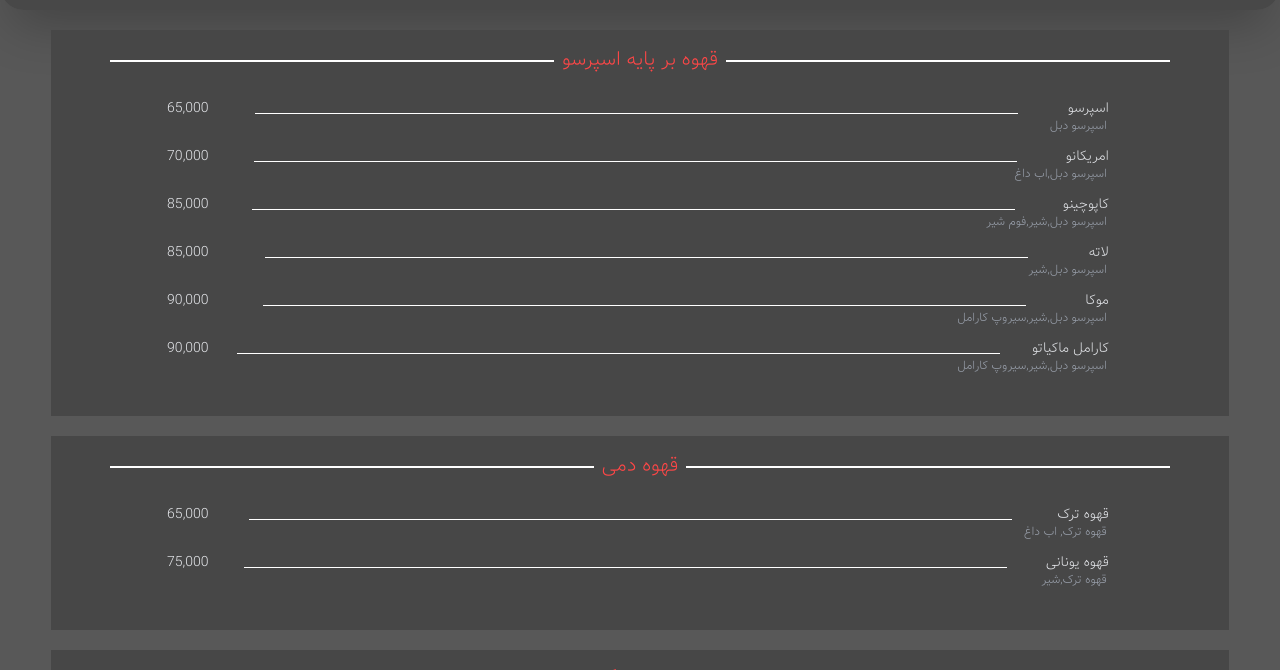
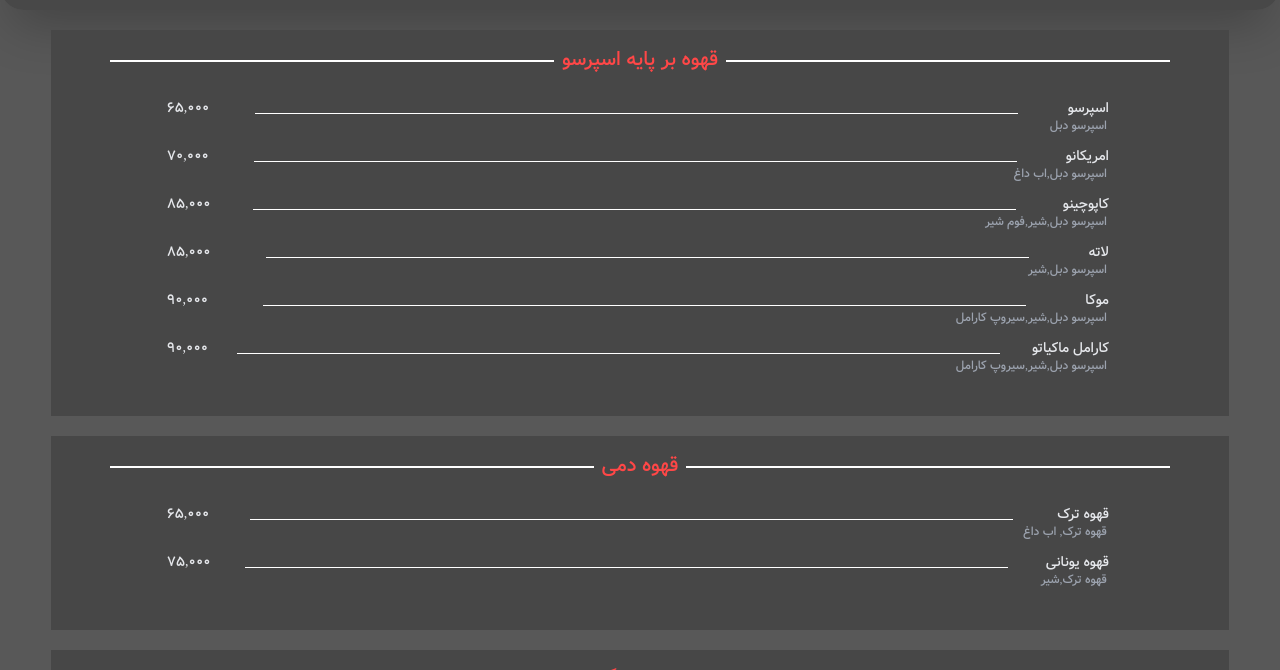
Before and after one commit to rogitxtdff/pazirik, a plain HTML site: page menu.html in a window 1280 px wide. Shown: the part 130-800 px from the top of the page. Drawn offline with nearby package versions, Linux system fonts and the light colour scheme.

Commit message:
update 3

```diff
--- a/css/font.css
+++ b/css/font.css
@@ -1,6 +1,6 @@
 @font-face {
     font-family: vaziri;
-    src: url(font/BYekan/Vazir-Thin.ttf);
+    src: url(font/BYekan/Vazir-Medium-FD-WOL.ttf);
 }
 
 body{
```
